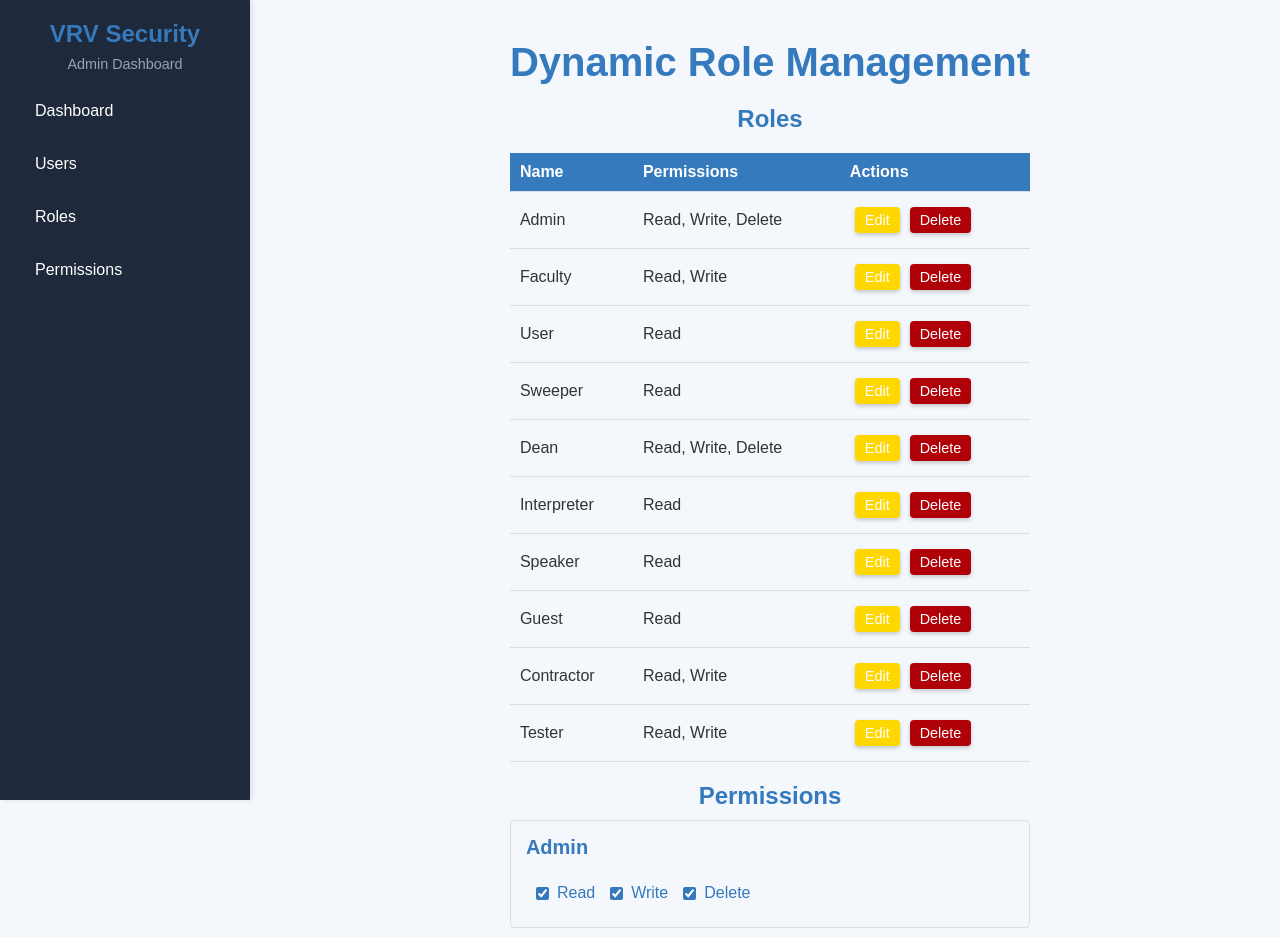
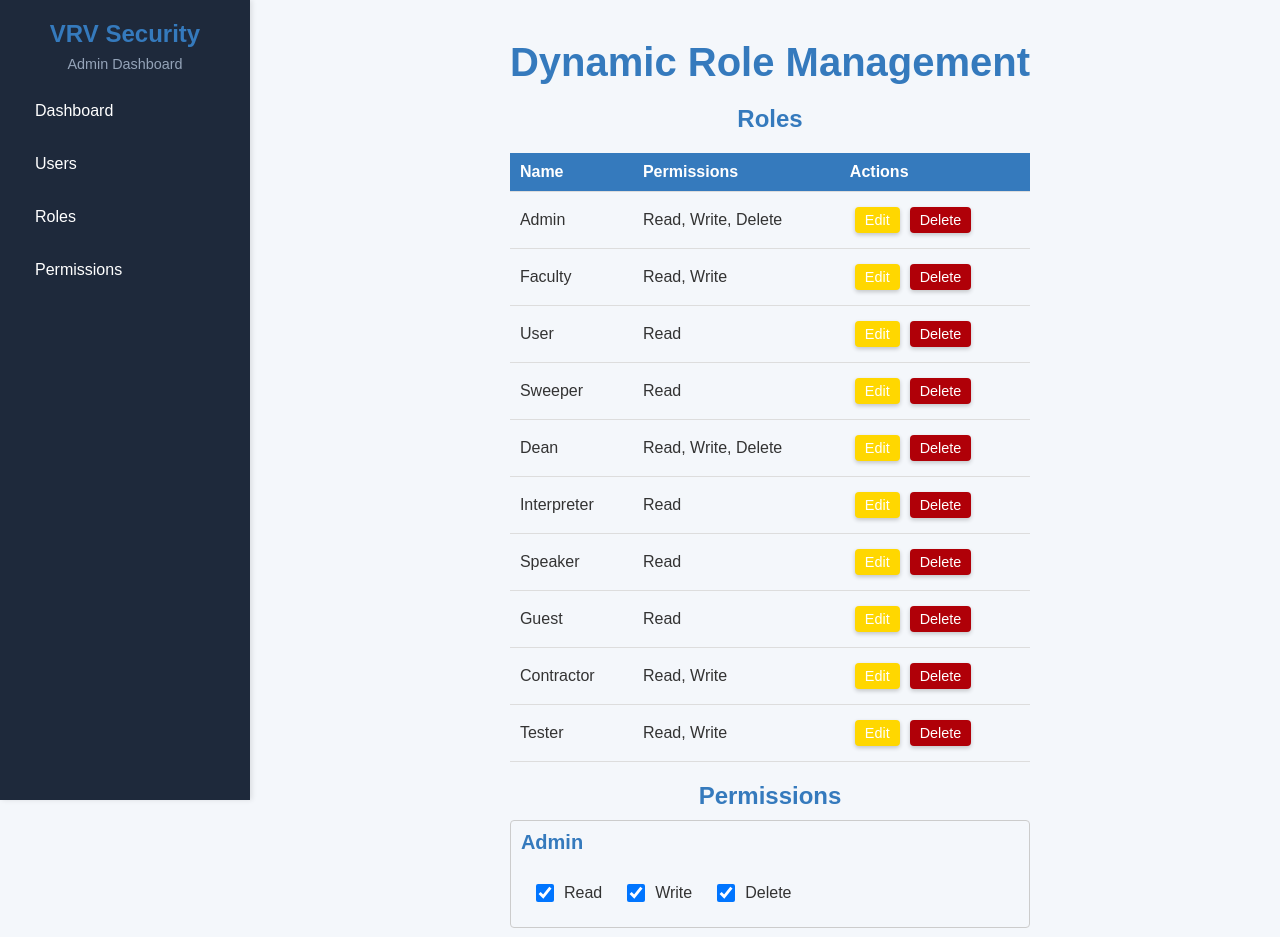
Before and after one commit to tropnicates/rbac_app, a React (Create React App) app: page /permissions in a window 1280 px wide. Shown: the top 937 px of the page. Built offline with nearby package versions, Linux system fonts and the light colour scheme.

Commit message:
css modified

```diff
--- a/src/assets/styles/permissionList.css
+++ b/src/assets/styles/permissionList.css
@@ -31,26 +31,55 @@
   color: #357ABD;
   font-size: 1.25rem;
 }
+.permissions-checkboxes{
+  display: flex;
+  flex-wrap: wrap;
+  gap: 10px;
+}
+.role-permissions {
+  margin-bottom: 20px;
+  padding: 10px;
+  border: 1px solid #ccc;
+  border-radius: 4px;
+}
+
 .permissions-checkboxes {
   display: flex;
   flex-wrap: wrap;
-  gap: 15px;
-  font-size: 1rem;
-  color: black;
+  gap: 10px;
 }
-.checkbox-label {
+
+.checkbox-container {
   display: flex;
   align-items: center;
-  gap: 20px;
+  gap: 10px;
+  padding: 5px;
+}
+.checkbox-wrapper {
+  display: flex;
+  justify-content: center;
+  align-items: center;
+}
+.checkbox-wrapper input[type="checkbox"] {
   cursor: pointer;
-  transition: color 0.3s ease;
 }
-.checkbox-label:hover {
-  color: #357ABD;
+.checkbox-text {
+  font-size: 1rem;
+  color: #333;
 }
-.checkbox-label input[type="checkbox"] {
-  accent-color: #357ABD;
+.checkbox-wrapper {
+  display: flex;
+  justify-content: center;
+  align-items: center;
+}
+.checkbox-wrapper input[type="checkbox"] {
+  width: 18px;
+  height: 18px;
   cursor: pointer;
+}
+.checkbox-text {
+  font-size: 1rem;
+  color: #333;
 }
 
 @media (max-width: 768px) {
@@ -63,7 +92,13 @@
   .role {
     font-size: 1rem;
   }
-  .checkbox-label {
-    font-size: 1rem;
+  .checkbox-wrapper input[type="checkbox"] {
+    width: 15px;
+    height: 15px;
+    cursor: pointer;
+  }
+  .checkbox-text {
+    font-size: 0.75rem;
+    color: #333;
   }
 }
--- a/src/assets/styles/users.css
+++ b/src/assets/styles/users.css
@@ -82,6 +82,7 @@
   width: 100%;
   gap: 30px;
   margin-top: 1rem;
+  border-radius: 4px;
 }
 .search-bar {
   flex: 1;
--- a/src/components/PermissionsList.js
+++ b/src/components/PermissionsList.js
@@ -6,20 +6,26 @@ const PermissionList = ({ roles, onPermissionChange }) => {
 
   return (
     <div className="permissions-list">
+
+
+
+
       <div className="title">Permissions</div>
       {roles.map((role) => (
         <div key={role.id} className="role-permissions">
           <div className="rolename">{role.name}</div>
           <div className="permissions-checkboxes">
             {allPermissions.map((permission) => (
-              <label key={permission} className="checkbox-label">
+              <div key={permission} className="checkbox-container">
+              <div className="checkbox-wrapper">
                 <input
                   type="checkbox"
                   checked={role.permissions.includes(permission)}
                   onChange={() => onPermissionChange(role.id, permission)}
                 />
-                {permission}
-              </label>
+              </div>
+              <div className="checkbox-text">{permission}</div>
+              </div>
             ))}
           </div>
         </div>
```
